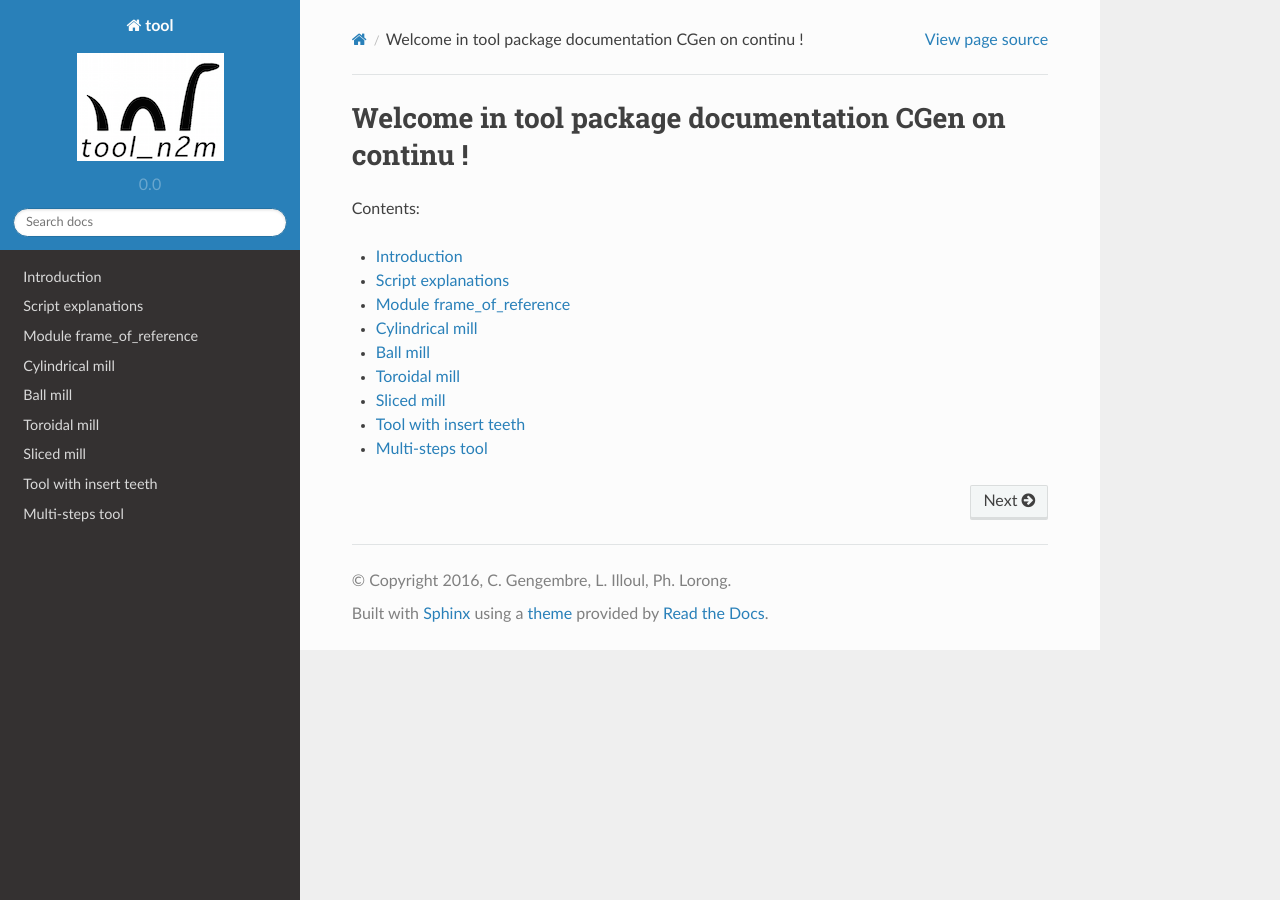
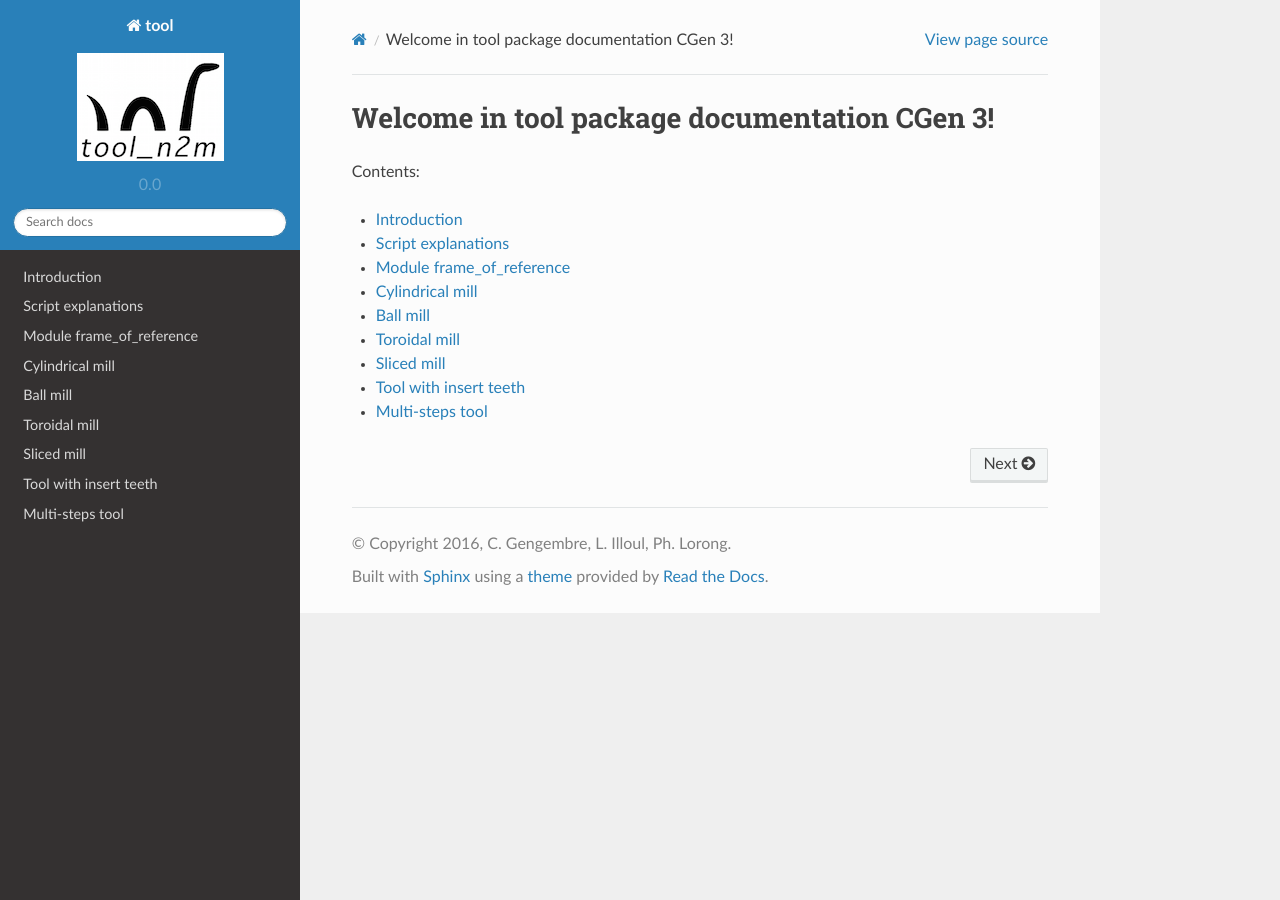
Before and after one commit to cgengembre/tool, a Sphinx documentation site: the page built from sphinxdocs/source/index.rst, in a window 1280 px wide. Built offline with Sphinx 7.4.7 and the Read the Docs theme 2.0.0, drawn with Linux system fonts in a browser that asks for light colours; formulas are drawn with MathJax 3.

Commit message:
Test du script post-commit ... 3

```diff
--- a/sphinxdocs/source/index.rst
+++ b/sphinxdocs/source/index.rst
@@ -3,7 +3,7 @@
    You can adapt this file completely to your liking, but it should at least
    contain the root `toctree` directive.
 
-Welcome in tool package documentation CGen  on continu !
+Welcome in tool package documentation CGen 3!
 ===========================================
 
 Contents:
```
